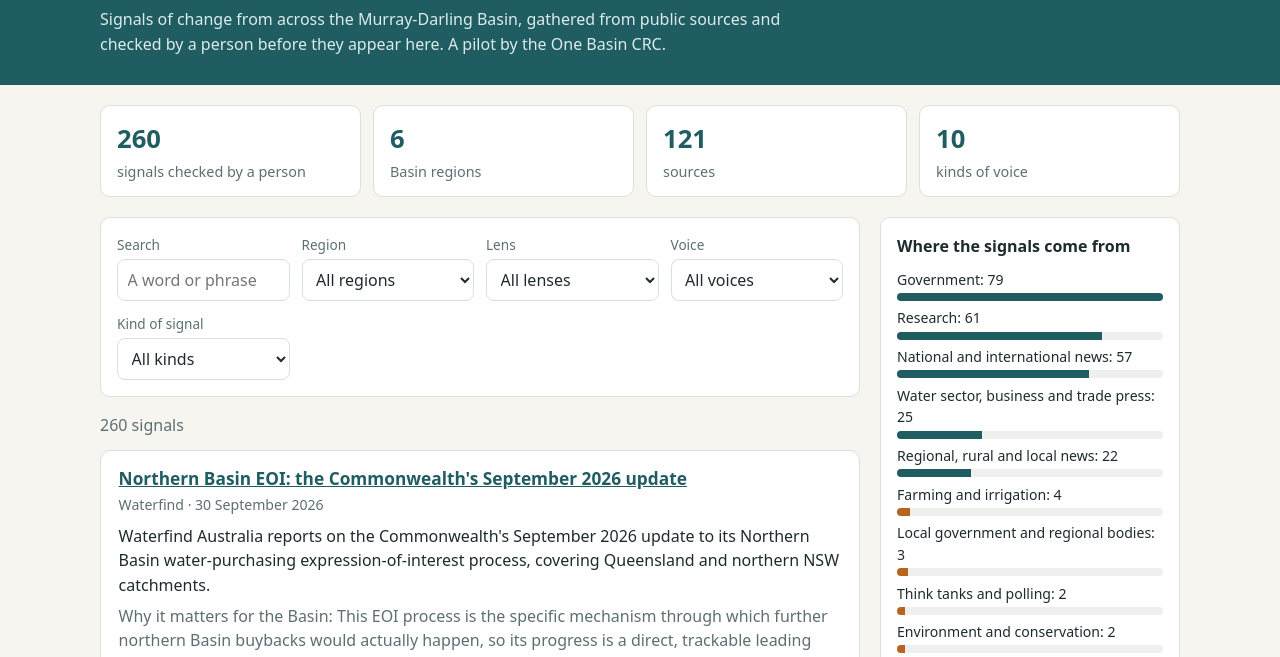
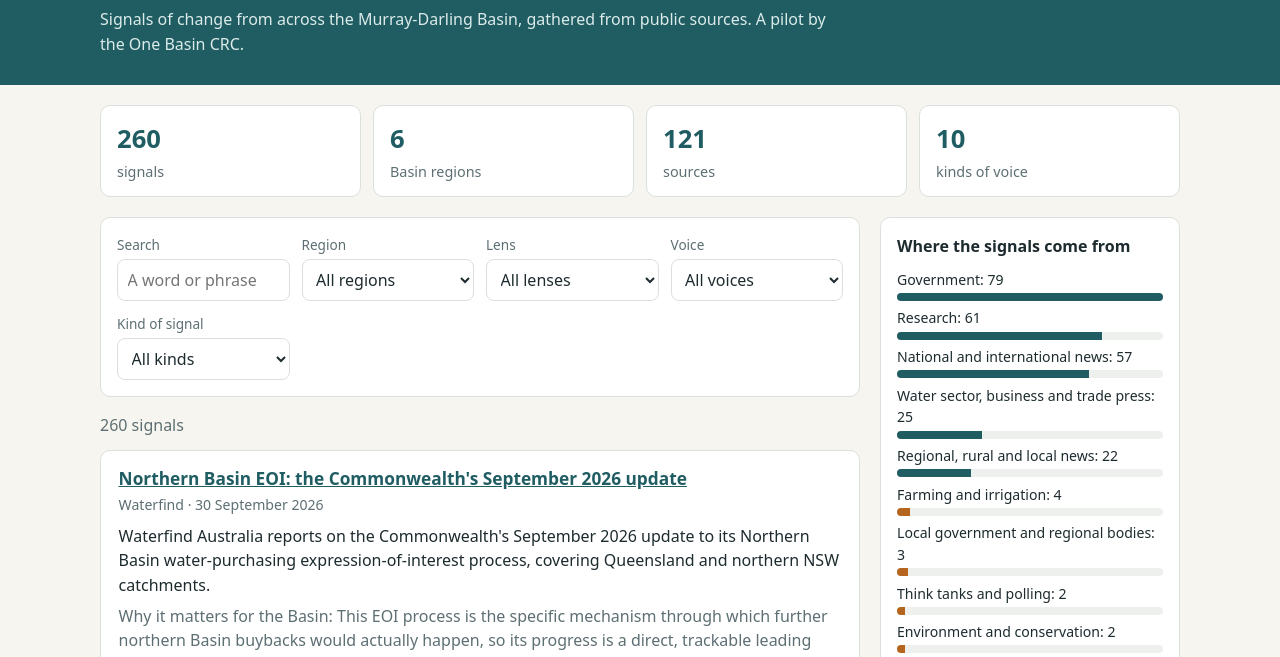
Before and after one commit to djariella/BASIN-site, a plain HTML site: page index.html in a window 1280 px wide. Shown: the part 125-782 px from the top of the page. Drawn offline with Linux system fonts and the light colour scheme.

Commit message:
Say only what is true about checking; add the page address and how to try a change

```diff
--- a/index.html
+++ b/index.html
@@ -58,7 +58,7 @@
 <header><div class="wrap">
   <span class="pilot">Pilot, in development</span>
   <h1>BASIN</h1>
-  <p>Signals of change from across the Murray-Darling Basin, gathered from public sources and checked by a person before they appear here. A pilot by the One Basin CRC.</p>
+  <p>Signals of change from across the Murray-Darling Basin, gathered from public sources. A pilot by the One Basin CRC.</p>
 </div></header>
 <main><div class="wrap">
   <div class="stats" id="stats" aria-live="polite"></div>
@@ -158,12 +158,13 @@ fetch("data/signals.json", { cache: "no-store" }).then(r => r.json()).then(data
   all = (data.signals || []).sort((a, b) => String(b.published || "").localeCompare(String(a.published || "")));
   const regions = tally(all, s => s.regions), lenses = tally(all, s => s.steep), voices = tally(all, s => s.voice);
   fillSelect("region", regions); fillSelect("lens", lenses); fillSelect("voice", voices); fillSelect("valence", tally(all, s => s.valence));
-  const stats = [[all.length, "signals checked by a person"], [regions.length, "Basin regions"],
+  const stats = [[all.length, "signals"], [regions.length, "Basin regions"],
                  [new Set(all.map(s => s.source).filter(Boolean)).size, "sources"], [voices.length, "kinds of voice"]];
   $("stats").replaceChildren(...stats.map(([n, t]) => { const d = el("div", "stat"); d.appendChild(el("b", "", n)); d.appendChild(el("span", "", t)); return d; }));
   bars("byVoice", voices, all.length || 1); bars("byLens", lenses, all.length || 1);
   $("foot").textContent = "Last updated " + (niceDate(data.generated) || "not yet") +
     ". Each entry is a headline, a link and our own short summary. The original belongs to its publisher. " +
+    "Anything the nightly scan finds is held for a person to check before it appears here. " +
     "This is a working prototype and will change.";
   render();
 }).catch(() => { $("count").textContent = "The signals could not be loaded. Please try again shortly."; });
```
Also changed, not shown: 1 other file.
